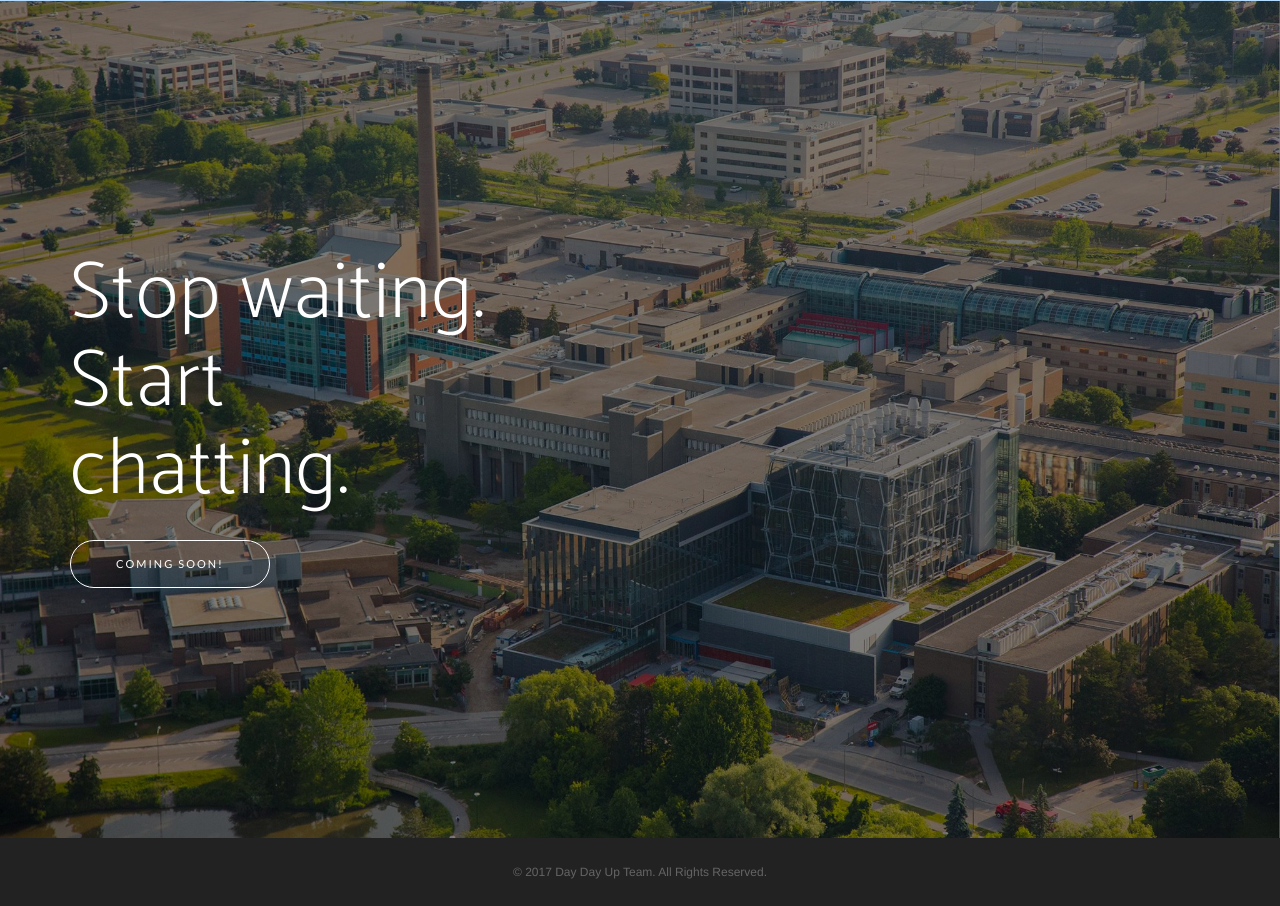
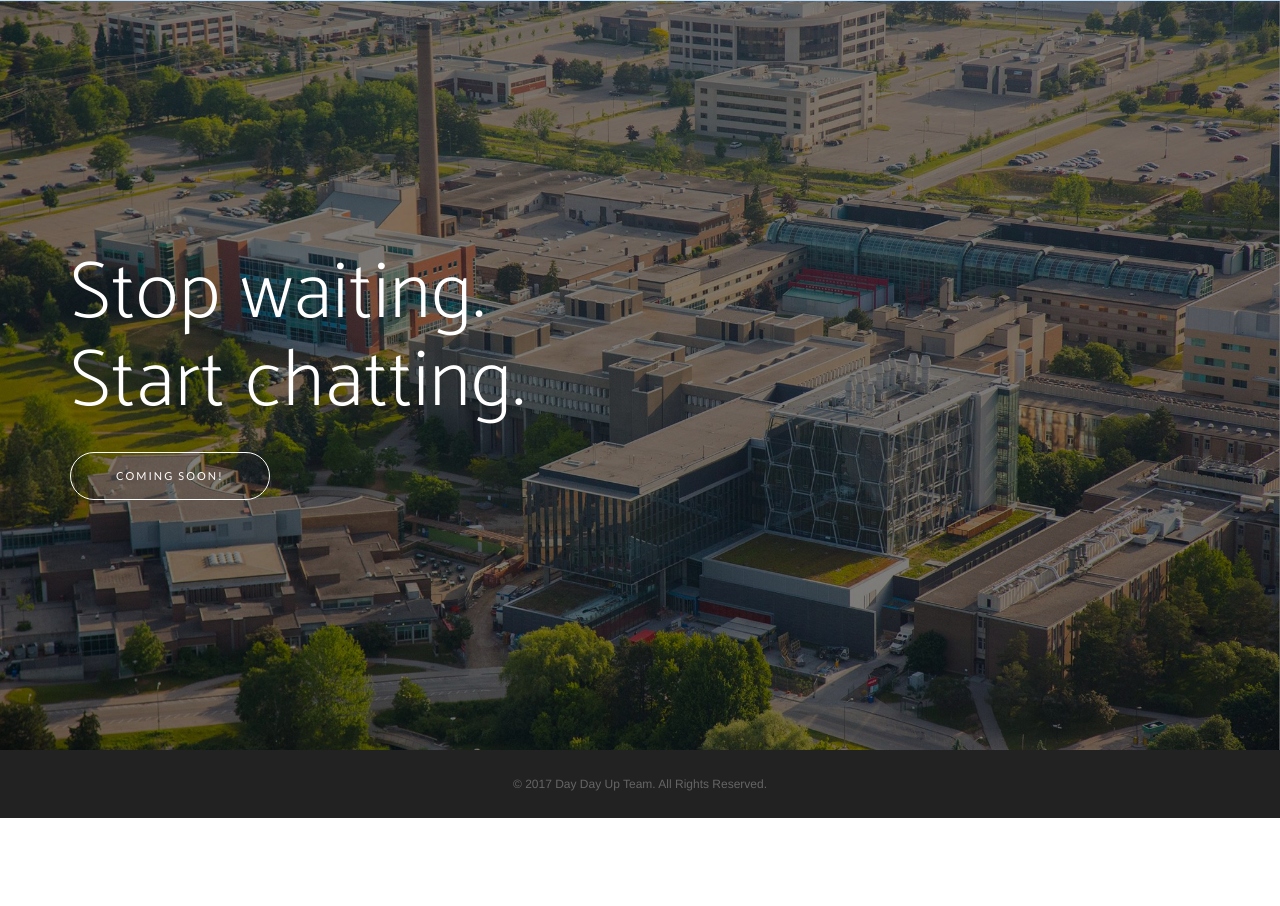
Before and after one commit to 446DayDayUp/446DayDayUp.github.io, a website: page index.html in a window 1280 px wide. Shown: the part 2963-3869 px from the top of the page. After the commit the page ends 3781 px from the top, so only its background shows below. Drawn offline with nearby package versions, Linux system fonts and the light colour scheme; a web font is replaced by a local one.

Commit message:
Update CSS: no breaking lines.

```diff
--- a/css/new-age.css
+++ b/css/new-age.css
@@ -313,7 +313,7 @@ section.cta .cta-content h2 {
   margin-top: 0;
   margin-bottom: 25px;
   color: white;
-  max-width: 450px;
+  max-width: 600px;
   font-size: 50px;
 }
 @media (min-width: 768px) {
```
